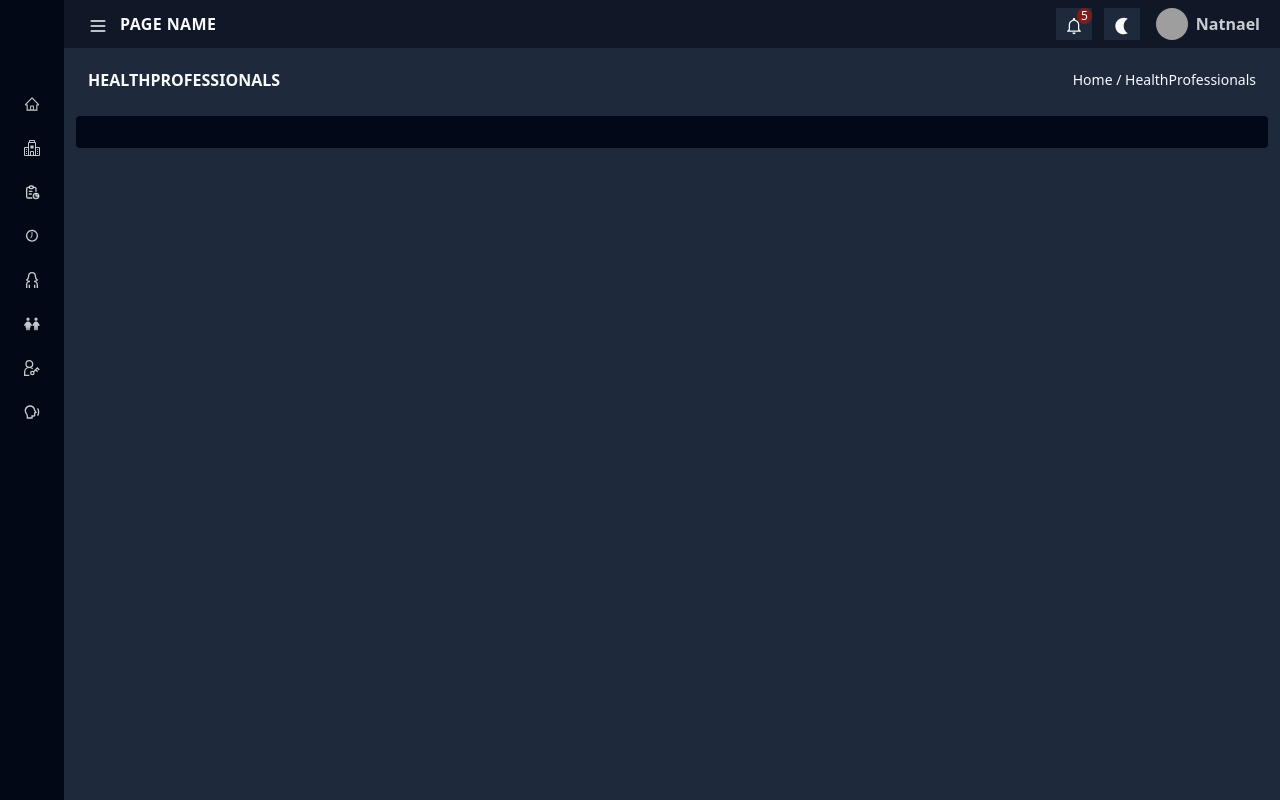
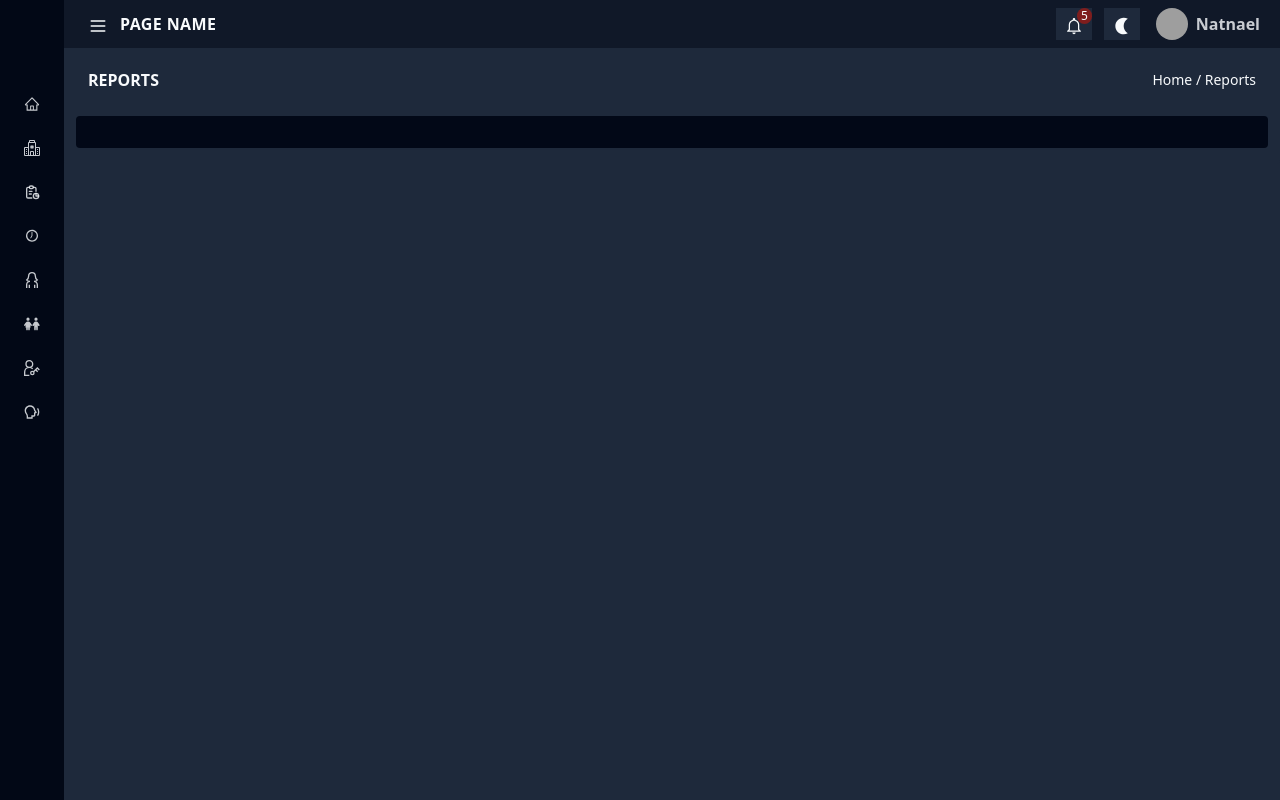
Before and after one commit to Final-Project-SE/infant-immunization-dashboard, a React (Vite) app: page /reports in a window 1280 px wide. Built offline with nearby package versions, Linux system fonts and the light colour scheme; grey boxes are pictures that could not be loaded.

Commit message:
update: minor changes

```diff
--- a/src/pages/reports.tsx
+++ b/src/pages/reports.tsx
@@ -4,7 +4,7 @@ import PageHeader from "@/components/header/page-header";
 function Reports() {
   return (
     <div className="mx-auto w-full bg-muted rounded  mt-1 pb-4 ">
-      <PageHeader pageName="HealthProfessionals" />
+      <PageHeader pageName="Reports" />
       <div className="mx-auto w-[98%] h-fit bg-card rounded overflow-auto  mt-2   py-4 px-4  relative">
         <h1></h1>
       </div>
```
